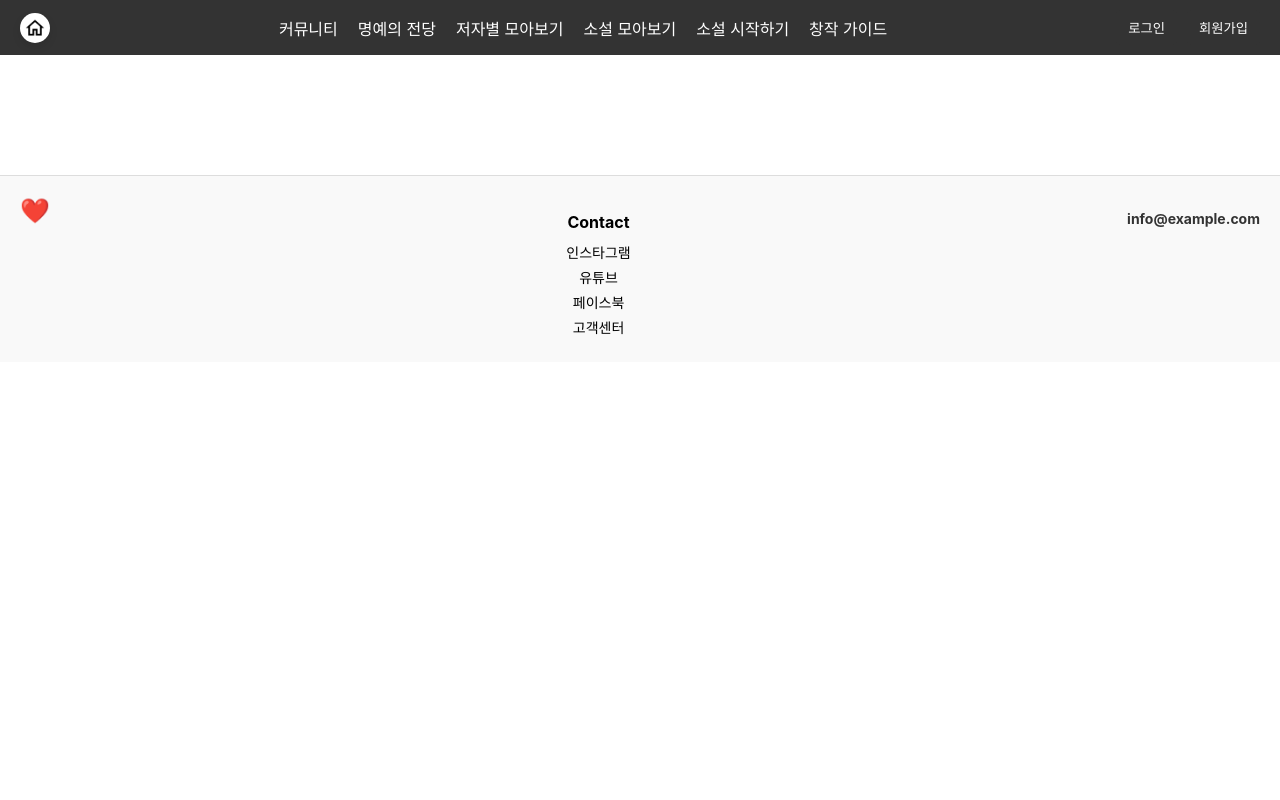
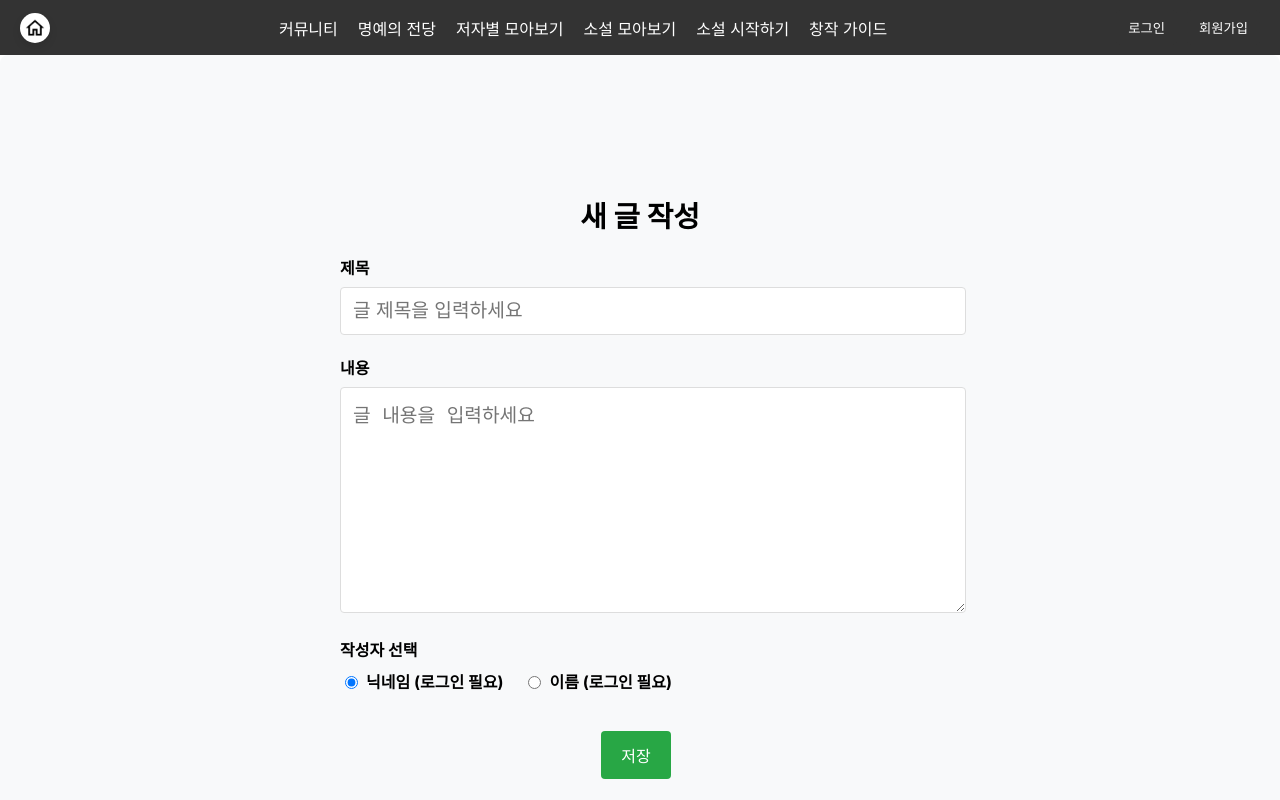
Before and after one commit to React-Catch-CodingPing/Relay_Novel, a React (Create React App) app in the folder relay-noval/: page /community/write in a window 1280 px wide. Shown: the top 800 px of the page. Built offline with nearby package versions, Linux system fonts and the light colour scheme; no server answers.

Commit message:
1. 커뮤니티에 글을 작성하는 WritePost.js, WritePost.css 파일 추가 2. WritePost.js를 파이어베이스와 연동해서 커뮤니티에 글을 작성하고 저장하면 커뮤니티에 추가되는 기능 구현

```diff
--- a/relay-noval/src/App.js
+++ b/relay-noval/src/App.js
@@ -31,6 +31,8 @@ import NovelDetail from "./components/Novel/NovelDetails/NovelDetail";
 
 import AuthorProfile from "./components/HomePage/AuthorProfile/AuthorProfile";
 import WritingGuide from "./components/NavbarContents/WritingGuide/WritingGuide";
+
+import WritePost from "./components/NavbarContents/Community/WritePost";
 
 const App = () => {
     const dispatch = useDispatch();
@@ -89,6 +91,8 @@ const App = () => {
                         <Route path="/novels-section" element={<TodaysNovel />} />
                         <Route path="/novels/:novelId" element={<NovelDetail />} />
 
+                        <Route path="/community/write" element={<WritePost />} />
+
                 </Routes>
                 </div>
                 {/* 하단 Footer */}
--- a/relay-noval/src/components/NavbarContents/Community/Community.js
+++ b/relay-noval/src/components/NavbarContents/Community/Community.js
@@ -1,92 +1,111 @@
-// src/components/Community.js
-import React, { useState } from "react";
-import "./Community.css"; // CSS 파일을 통해 스타일 적용
-import { useNavigate } from "react-router-dom"; // 페이지 이동을 위한 React Router 훅
+// src/components/NavbarContents/Community/Community.js
+import React, { useState, useEffect } from "react";
+import { useNavigate } from "react-router-dom";
+import { auth, firestore } from "../../../firebase/firebase";
+import { collection, getDocs, query, orderBy } from "firebase/firestore";
+import "./Community.css";
 
 function Community() {
     const navigate = useNavigate();
+    const [user, setUser] = useState(null); // 현재 로그인된 사용자 상태
+    const [posts, setPosts] = useState([]); // 커뮤니티 글 상태
+    const [loading, setLoading] = useState(true); // 로딩 상태
+    const [currentPage, setCurrentPage] = useState(1); // 현재 페이지 상태
+    const itemsPerPage = 6; // 페이지당 항목 수
 
-    // 현재 날짜를 "YYYY.MM.DD" 형식으로 변환
-    const today = new Date().toLocaleDateString("ko-KR", {
-        year: "numeric",
-        month: "2-digit",
-        day: "2-digit",
-    });
+    // Firebase 인증 상태 변경 감지
+    useEffect(() => {
+        const unsubscribe = auth.onAuthStateChanged((currentUser) => {
+            if (currentUser) {
+                // Firestore에서 사용자 세부 정보 가져오기
+                setUser({
+                    name: currentUser.displayName || "이름 없음",
+                    nickname: currentUser.email.split("@")[0], // 이메일 앞부분을 닉네임으로 설정
+                });
+            } else {
+                setUser(null); // 로그아웃 시 사용자 상태 초기화
+            }
+        });
 
-    // 현재 페이지 상태
-    const [currentPage, setCurrentPage] = useState(1); // 기본값은 첫 페이지
+        return () => unsubscribe();
+    }, []);
 
-    // 한 페이지에 표시할 게시물 수
-    const postsPerPage = 6;
+    // Firestore에서 커뮤니티 글 가져오기
+    useEffect(() => {
+        const fetchPosts = async () => {
+            setLoading(true); // 로딩 상태 시작
+            try {
+                // Firestore에서 커뮤니티 글을 시간 역순으로 가져오기
+                const postsQuery = query(
+                    collection(firestore, "communityPosts"),
+                    orderBy("createdAt", "desc")
+                );
+                const querySnapshot = await getDocs(postsQuery);
+                const postsData = querySnapshot.docs.map((doc) => ({
+                    id: doc.id, // 문서 ID
+                    ...doc.data(), // 문서 데이터
+                }));
+                setPosts(postsData); // 상태에 저장
+            } catch (error) {
+                console.error("Error fetching posts:", error); // 에러 처리
+            } finally {
+                setLoading(false); // 로딩 상태 종료
+            }
+        };
 
-    // 게시물 데이터 (예시 데이터)
-    const posts = [
-        { id: 1, title: "커뮤니티 글 제목 1", author: "글 작성자 1", info: "23줄 저자" },
-        { id: 2, title: "커뮤니티 글 제목 2", author: "글 작성자 2", info: "23줄 저자" },
-        { id: 3, title: "커뮤니티 글 제목 3", author: "글 작성자 3", info: "23줄 저자" },
-        { id: 4, title: "커뮤니티 글 제목 4", author: "글 작성자 4", info: "23줄 저자" },
-        { id: 5, title: "커뮤니티 글 제목 5", author: "글 작성자 5", info: "23줄 저자" },
-        { id: 6, title: "커뮤니티 글 제목 6", author: "글 작성자 6", info: "23줄 저자" },
-        { id: 7, title: "커뮤니티 글 제목 7", author: "글 작성자 4", info: "23줄 저자" },
-        { id: 8, title: "커뮤니티 글 제목 8", author: "글 작성자 5", info: "23줄 저자" },
-        { id: 9, title: "커뮤니티 글 제목 9", author: "글 작성자 6", info: "23줄 저자" },
-    ];
+        fetchPosts();
+    }, []);
 
-    // 현재 페이지에 해당하는 게시물 계산
-    const indexOfLastPost = currentPage * postsPerPage; // 현재 페이지의 마지막 게시물 인덱스
-    const indexOfFirstPost = indexOfLastPost - postsPerPage; // 현재 페이지의 첫 게시물 인덱스
-    const currentPosts = posts.slice(indexOfFirstPost, indexOfLastPost); // 현재 페이지에 표시할 게시물
+    // 현재 페이지에 해당하는 글 필터링
+    const currentPosts = posts.slice(
+        (currentPage - 1) * itemsPerPage,
+        currentPage * itemsPerPage
+    );
 
-    // 이전 페이지로 이동하는 함수
-    const handlePrevPage = () => {
-        if (currentPage > 1) {
-            setCurrentPage((prevPage) => prevPage - 1); // 현재 페이지를 1 감소
-        }
-    };
-
-    // 다음 페이지로 이동하는 함수
-    const handleNextPage = () => {
-        if (currentPage < Math.ceil(posts.length / postsPerPage)) {
-            setCurrentPage((prevPage) => prevPage + 1); // 현재 페이지를 1 증가
-        }
-    };
-
-    // 특정 페이지로 이동하는 함수
+    // 페이지 변경 함수
     const handlePageChange = (page) => {
-        setCurrentPage(page); // 현재 페이지를 변경
+        setCurrentPage(page); // 현재 페이지 상태 업데이트
     };
 
     return (
         <div className="community-container">
-            {/* 페이지 상단 헤더 */}
-            <header className="community-header">커뮤니티 페이지</header>
+            {/* 헤더 영역 */}
+            <header className="community-header">
+                <h2> 커뮤니티 </h2>
+                {/* 글쓰기 버튼 */}
+                <button
+                    className="write-button"
+                    onClick={() => navigate("/community/write")}
+                >
+                    글쓰기
+                </button>
+            </header>
 
             {/* 게시물 리스트 영역 */}
             <main className="community-main">
-                <h2>{today}</h2>
-
-                {/* 데이터가 없는 경우 표시 */}
-                {currentPosts.length === 0 ? (
-                    <p className="no-data-message">데이터가 없습니다.</p>
-                ) : (
+                {loading ? (
+                    // 로딩 상태 표시
+                    <p>Loading...</p>
+                ) : posts.length > 0 ? (
+                    // 게시물 리스트
                     <div className="posts-grid">
                         {currentPosts.map((post) => (
-                            <div key={post.id} className="post-card">
+                            <div
+                                key={post.id}
+                                className="post-card"
+                                onClick={() => navigate(`/community/${post.id}`)}
+                            >
                                 <h3>“{post.title}”</h3>
                                 <div className="post-author">
-                                    <img
-                                        src="https://example.com/author-image.jpg"
-                                        alt="author"
-                                        className="author-image"
-                                    />
-                                    <div>
-                                        <span>{post.author}</span>
-                                        <p>{post.info}</p>
-                                    </div>
+                                    <p>작성자: {post.author}</p>
+                                    <p>{post.content}</p>
                                 </div>
                             </div>
                         ))}
                     </div>
+                ) : (
+                    // 데이터가 없을 때 표시
+                    <p>데이터가 없습니다.</p>
                 )}
             </main>
 
@@ -94,33 +113,28 @@ function Community() {
             <div className="pagination">
                 {/* 이전 버튼 */}
                 <button
-                    className="pagination-button"
-                    onClick={handlePrevPage}
                     disabled={currentPage === 1} // 첫 페이지에서는 비활성화
+                    onClick={() => handlePageChange(currentPage - 1)}
                 >
                     이전
                 </button>
-
-                {/* 페이지 번호 버튼 */}
-                {[...Array(Math.ceil(posts.length / postsPerPage)).keys()].map(
-                    (page) => (
-                        <button
-                            key={page + 1}
-                            className={`pagination-button ${
-                                currentPage === page + 1 ? "active" : ""
-                            }`}
-                            onClick={() => handlePageChange(page + 1)}
-                        >
-                            {page + 1}
-                        </button>
-                    )
-                )}
-
+                {/* 페이지 번호 */}
+                {Array.from(
+                    { length: Math.ceil(posts.length / itemsPerPage) },
+                    (_, index) => index + 1
+                ).map((page) => (
+                    <button
+                        key={page}
+                        className={currentPage === page ? "active" : ""} // 활성화 상태 스타일 적용
+                        onClick={() => handlePageChange(page)}
+                    >
+                        {page}
+                    </button>
+                ))}
                 {/* 다음 버튼 */}
                 <button
-                    className="pagination-button"
-                    onClick={handleNextPage}
-                    disabled={currentPage === Math.ceil(posts.length / postsPerPage)} // 마지막 페이지에서는 비활성화
+                    disabled={currentPage === Math.ceil(posts.length / itemsPerPage)} // 마지막 페이지에서는 비활성화
+                    onClick={() => handlePageChange(currentPage + 1)}
                 >
                     다음
                 </button>
--- /dev/null
+++ b/relay-noval/src/components/NavbarContents/Community/WritePost.css
@@ -0,0 +1,80 @@
+/* 전체 컨테이너를 화면 중앙에 정렬 */
+.write-post-container {
+    display: flex;
+    flex-direction: column;
+    justify-content: center;
+    align-items: center;
+    height: 100vh;
+    padding: 20px;
+    background-color: #f8f9fa;
+    border-radius: 8px;
+}
+
+/* 헤더 스타일 */
+.write-post-header {
+    margin-bottom: 20px;
+    font-size: 1.8rem; /* 크기를 키움 */
+    font-weight: bold;
+    text-align: center;
+}
+
+/* 폼 그룹 */
+.form-group {
+    width: 100%;
+    max-width: 600px; /* 폼 크기를 늘림 */
+    margin-bottom: 20px;
+}
+
+label {
+    display: block;
+    font-weight: bold;
+    margin-bottom: 8px;
+}
+
+input,
+textarea {
+    width: 100%;
+    padding: 12px; /* 여백을 키움 */
+    font-size: 1.2rem; /* 폰트 크기 증가 */
+    border: 1px solid #ddd;
+    border-radius: 4px;
+}
+
+textarea {
+    height: 200px; /* 텍스트 입력창의 기본 높이 */
+}
+
+/* 작성자 선택 */
+.author-select {
+    display: flex; /* 라디오 버튼을 가로로 나열 */
+    gap: 20px; /* 버튼 사이 여백 */
+    font-size: 1rem;
+    align-items: center; /* 텍스트와 버튼을 수직으로 정렬 */
+}
+
+.author-select label {
+    display: flex; /* 텍스트와 라디오 버튼을 한 줄로 배치 */
+    align-items: center; /* 라디오 버튼과 텍스트를 수직 정렬 */
+    cursor: pointer; /* 커서를 포인터로 변경 */
+    white-space: nowrap; /* 텍스트 줄바꿈 방지 */
+}
+
+input[type="radio"] {
+    margin-right: 8px; /* 버튼과 텍스트 사이 간격 */
+}
+
+/* 저장 버튼 */
+.save-button {
+    margin-top: 10px;
+    background-color: #28a745;
+    color: white;
+    border: none;
+    padding: 12px 20px;
+    border-radius: 4px;
+    cursor: pointer;
+    font-size: 1rem;
+}
+
+.save-button:hover {
+    background-color: #218838;
+}
--- /dev/null
+++ b/relay-noval/src/components/NavbarContents/Community/WritePost.js
@@ -0,0 +1,139 @@
+// src/components/NavbarContents/Community/WritePost.js
+import React, { useState, useEffect } from "react";
+import { useNavigate } from "react-router-dom";
+import { collection, addDoc, serverTimestamp, doc, getDoc } from "firebase/firestore"; // Firestore 관련 함수
+import { auth, firestore } from "../../../firebase/firebase"; // Firebase 초기화 파일에서 가져온 객체들
+import "./WritePost.css";
+
+function WritePost() {
+    const navigate = useNavigate(); // 페이지 이동을 위한 React Router 훅
+    const [title, setTitle] = useState(""); // 글 제목 상태
+    const [content, setContent] = useState(""); // 글 내용 상태
+    const [authorType, setAuthorType] = useState("nickname"); // 작성자 선택 (닉네임 또는 이름)
+    const [user, setUser] = useState({ nickname: "", name: "" }); // 사용자 정보 상태
+
+    // Firebase 인증 상태를 통해 로그인된 사용자 정보와 Firestore에서 프로필 데이터 가져오기
+    useEffect(() => {
+        const fetchUserProfile = async () => {
+            const currentUser = auth.currentUser;
+
+            if (currentUser) {
+                try {
+                    // Firestore에서 현재 사용자의 프로필 정보 가져오기
+                    const userRef = doc(firestore, "users", currentUser.uid); // 'users' 컬렉션에서 현재 사용자의 문서
+                    const userDoc = await getDoc(userRef);
+
+                    if (userDoc.exists()) {
+                        // 문서가 존재하면 nickname과 name을 상태에 저장
+                        setUser({
+                            nickname: userDoc.data().nickname || "닉네임 없음", // 닉네임
+                            name: userDoc.data().name || "이름 없음", // 이름
+                        });
+                    } else {
+                        console.error("사용자 프로필 문서를 찾을 수 없습니다.");
+                    }
+                } catch (error) {
+                    console.error("사용자 프로필 로드 중 오류 발생:", error);
+                }
+            }
+        };
+
+        fetchUserProfile();
+    }, []); // 컴포넌트가 처음 렌더링될 때 실행
+
+    // 글 저장 처리 함수
+    const handleSavePost = async () => {
+        // 제목과 내용을 입력했는지 확인
+        if (!title || !content) {
+            alert("제목과 내용을 모두 입력해주세요!");
+            return;
+        }
+
+        // 선택한 작성자 정보를 설정
+        const author = authorType === "nickname" ? user.nickname : user.name;
+
+        // 새로운 글 데이터를 생성
+        const newPost = {
+            title, // 제목
+            content, // 내용
+            author, // 작성자 (닉네임 또는 이름)
+            createdAt: serverTimestamp(), // Firestore의 서버 시간을 저장
+        };
+
+        try {
+            // Firestore의 communityPosts 컬렉션에 새 문서 추가
+            await addDoc(collection(firestore, "communityPosts"), newPost);
+
+            // 저장 성공 시 알림 및 커뮤니티 페이지로 이동
+            alert("글이 성공적으로 저장되었습니다!");
+            navigate("/community");
+        } catch (error) {
+            console.error("Error saving post to Firestore:", error);
+            alert("글 저장에 실패했습니다. 다시 시도해주세요.");
+        }
+    };
+
+    return (
+        <div className="write-post-container">
+            {/* 헤더 영역 */}
+            <h2 className="write-post-header">새 글 작성</h2>
+
+            {/* 제목 입력 */}
+            <div className="form-group">
+                <label htmlFor="title">제목</label>
+                <input
+                    id="title"
+                    type="text"
+                    value={title}
+                    onChange={(e) => setTitle(e.target.value)} // 입력값을 상태에 저장
+                    placeholder="글 제목을 입력하세요"
+                />
+            </div>
+
+            {/* 내용 입력 */}
+            <div className="form-group">
+                <label htmlFor="content">내용</label>
+                <textarea
+                    id="content"
+                    value={content}
+                    onChange={(e) => setContent(e.target.value)} // 입력값을 상태에 저장
+                    placeholder="글 내용을 입력하세요"
+                ></textarea>
+            </div>
+
+            {/* 작성자 선택 */}
+            <div className="form-group">
+                <label>작성자 선택</label>
+                <div className="author-select">
+                    <label>
+                        <input
+                            type="radio"
+                            name="authorType"
+                            value="nickname"
+                            checked={authorType === "nickname"} // 닉네임 선택 여부
+                            onChange={() => setAuthorType("nickname")} // 선택 변경 시 상태 업데이트
+                        />
+                        닉네임 ({user.nickname || "로그인 필요"}) {/* Firestore에서 가져온 닉네임 */}
+                    </label>
+                    <label>
+                        <input
+                            type="radio"
+                            name="authorType"
+                            value="name"
+                            checked={authorType === "name"} // 이름 선택 여부
+                            onChange={() => setAuthorType("name")} // 선택 변경 시 상태 업데이트
+                        />
+                        이름 ({user.name || "로그인 필요"}) {/* Firestore에서 가져온 이름 */}
+                    </label>
+                </div>
+            </div>
+
+            {/* 저장 버튼 */}
+            <button className="save-button" onClick={handleSavePost}>
+                저장
+            </button>
+        </div>
+    );
+}
+
+export default WritePost;
```
Also changed, not shown: relay-noval/src/components/NavbarContents/Community/Community.css (+50 -34 lines).
